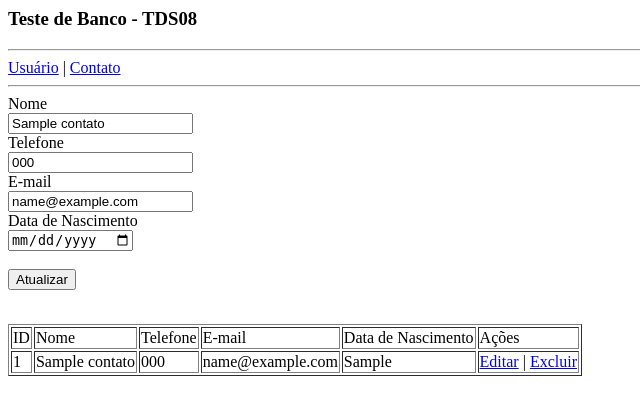
After one commit to Amaral1973/phpmysql, a PHP site: page /editarcon.php?id=1 in a window 1280 px wide. The commit adds this page. Shown: the top 415 px of the page, without its empty margins (0-640 px from the left). Run offline with PHP 8.4, Linux system fonts and the light colour scheme; tables that the repository leaves empty or names only in its code hold one stand-in row (values such as "Sample post").

Commit message:
Arquivos de Cadastros
Todos os arquivos de cadastros de telas realizados no dia 19/05.

```diff
--- a/editar.php
+++ b/editar.php
@@ -1,6 +1,8 @@
 <html>
     <body>
         <h3>Teste de Banco - TDS08</h3>
+        <hr/>
+        <a href="index.php">Usuário</a> | <a href="contato.php">Contato</a>
         <hr/>
         <?php
             include 'conecta.php';
--- /dev/null
+++ b/editarcon.php
@@ -0,0 +1,65 @@
+<html>
+    <body>
+        <h3>Teste de Banco - TDS08</h3>
+        <hr/>
+        <a href="index.php">Usuário</a> | <a href="contato.php">Contato</a>
+        <hr/>
+        <?php
+            include 'conecta.php';
+            $id = $_GET['id'];
+            $sql = "SELECT * FROM contato WHERE id=$id";
+            $query = $conn->query($sql);
+            while($dados = $query->fetch_assoc()){
+                $id = $dados['id'];
+                $nome = $dados['nome'];
+                $telefone = $dados['telefone'];
+                $email = $dados['email'];
+                $datanascimento = $dados['datanascimento'];
+            }
+        ?>
+        <form action="edcon.php?id=<?php echo $id; ?>" method="POST">
+            Nome<br/>
+            <input type="text" name="nome" value="<?php echo $nome; ?>"/><br/>
+            Telefone<br/>
+            <input type="text" name="telefone" value="<?php echo $telefone; ?>"/><br/>
+            E-mail<br/>
+            <input type="email" name="email" value="<?php echo $email; ?>"/><br/>
+            Data de Nascimento<br/>
+            <input type="date" name="datanascimento" value="<?php echo $datanascimento; ?>"/><br/><br/>
+            <input type="submit" value="Atualizar"/>
+        </form>
+        <br/>
+        <table border="1">
+            <tr>
+                <td>ID</td>
+                <td>Nome</td>
+                <td>Telefone</td>
+                <td>E-mail</td>
+                <td>Data de Nascimento</td>
+                <td>Ações</td>
+            </tr>
+            <?php
+                include 'conecta.php';
+                $pesquisa = mysqli_query($conn,"SELECT * FROM contato");
+                $row = mysqli_num_rows($pesquisa);
+                if($row > 0){
+                    while($contato = $pesquisa->fetch_array()){
+                        $id = $contato['id'];
+                        echo "<tr>";
+                        echo "<td>".$contato['id']."</td>";
+                        echo "<td>".$contato['nome']."</td>";
+                        echo "<td>".$contato['telefone']."</td>";
+                        echo "<td>".$contato['email']."</td>";
+                        echo "<td>".$contato['datanascimento']."</td>";
+                        echo "<td><a href='editarcon.php?id=$id'>Editar</a> | <a href='excluircon.php?id=$id'>Excluir</a></td>";
+                        echo "</tr>";
+                    }
+                    mysqli_close($conn);
+                } else {
+                    echo "Não a usuários para listar!";
+                    mysqli_close($conn);
+                }
+            ?>
+        </table>
+    </body>
+</html>
--- a/index.php
+++ b/index.php
@@ -1,6 +1,8 @@
 <html>
     <body>
         <h3>Teste de Banco - TDS08</h3>
+        <hr/>
+        <a href="index.php">Usuário</a> | <a href="contato.php">Contato</a>
         <hr/>
         <form action="cadastra.php" method="POST">
             Nome<br/>
```
Also changed, not shown: cadastracon.php (added, +11 -0 lines), contato.php (added, +52 -0 lines), ed.php (added, +15 -0 lines), edcon.php (added, +17 -0 lines), excluircon.php (added, +11 -0 lines).
